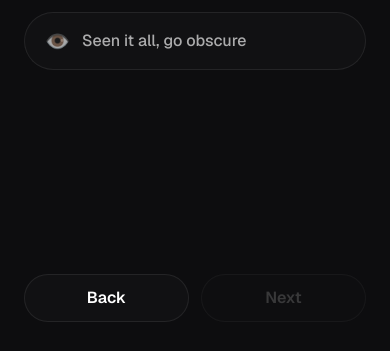
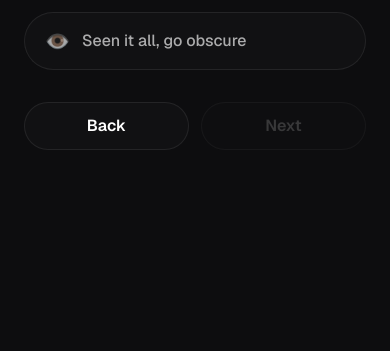
Before and after one commit to Wallace-Software-Org/anime-finder, a Next.js app: page / in a window 390 px wide. Both pictures are taken after a click on the button "Find my anime". Shown: the part 490-841 px from the top of the page. Built offline with nearby package versions, Linux system fonts and the light colour scheme.

Commit message:
Testing mobile in production

```diff
--- a/app/components/LandingScreen.tsx
+++ b/app/components/LandingScreen.tsx
@@ -64,7 +64,7 @@ export default function LandingScreen({ onStart }: { onStart: () => void }) {
       </div>
       <button
         onClick={onStart}
-        className="mt-4 w-full max-w-xs h-12 rounded-full bg-surface border border-border text-white font-semibold hover:border-accent/40 transition-colors duration-150"
+        className="z-50 mt-4 w-full max-w-xs h-12 rounded-full bg-surface border border-border text-white font-semibold hover:border-accent/40 transition-colors duration-150"
       >
         Find my anime
       </button>
--- a/app/page.tsx
+++ b/app/page.tsx
@@ -46,7 +46,7 @@ export default function Page() {
   } = useQuiz();
 
   return (
-    <div className="bg-background text-white flex flex-col min-h-screen">
+    <div className="bg-background text-white flex flex-col">
       <Header
         isQuiz={isQuiz}
         step={step}
@@ -186,7 +186,7 @@ export default function Page() {
         </div>
 
         {isQuiz && (
-          <div className="shrink-0 px-6 pb-8 pt-3">
+          <div className="shrink-0 px-6 py-8">
             <BottomNavigation
               step={step}
               totalSteps={TOTAL_STEPS}
```
